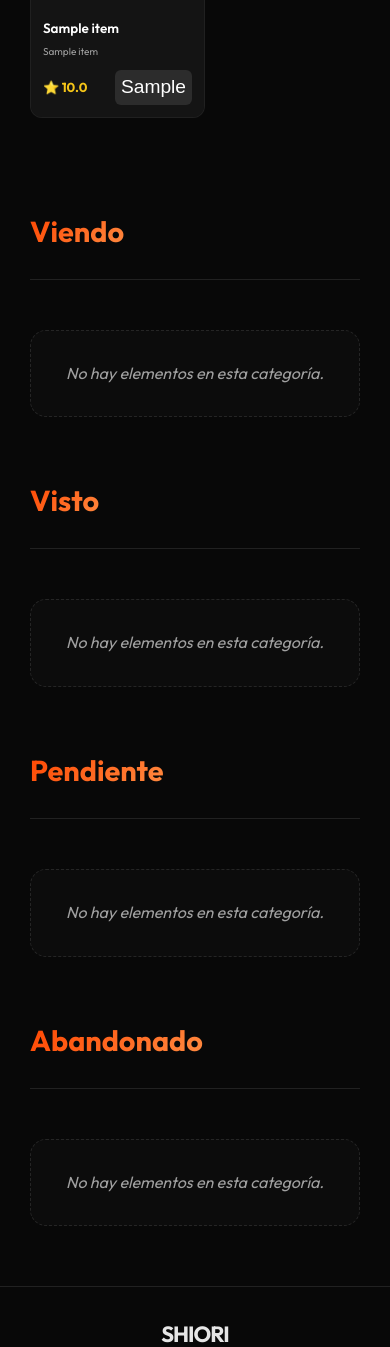
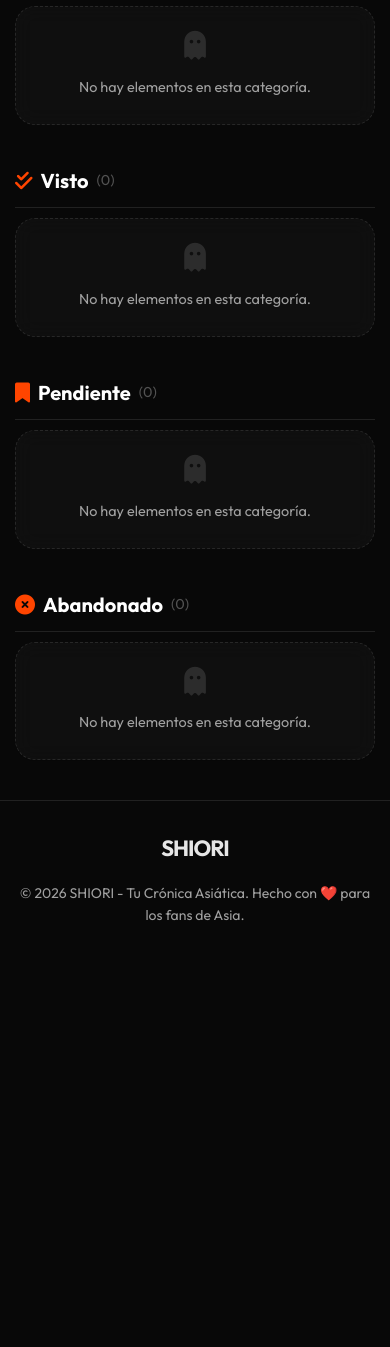
Before and after one commit to ruthmeira/TFG_asian_platform, a Flask app: page /collections in a window 390 px wide. Shown: the part 669-2016 px from the top of the page. After the commit the page ends 1590 px from the top, so only its background shows below. Run offline with Flask 3, Linux system fonts and the light colour scheme; a user stored in the database is signed in; tables that the repository leaves empty hold one stand-in row (values such as "Sample post"); some web fonts are replaced.

Commit message:
refactor: premium Collections UI overhaul and Home carousel parity

```diff
--- a/static/css/collections.css
+++ b/static/css/collections.css
@@ -1,42 +1,95 @@
-/* ===================================================== */
-/* COLLECTIONS PAGE - ESTILOS MODULARES */
-/* ===================================================== */
-
-.collection-section {
-    margin-bottom: 60px;
-    animation: fadeInSlide 0.8s ease backwards;
+.cast-page-container {
+    margin-bottom: 20px;
+    width: 100%;
+    animation: fadeIn 0.8s ease-out;
 }
 
-@keyframes fadeInSlide {
-    from { opacity: 0; transform: translateY(30px); }
+@keyframes fadeIn {
+    from { opacity: 0; transform: translateY(20px); }
     to { opacity: 1; transform: translateY(0); }
 }
 
-.collection-section:nth-child(2) { animation-delay: 0.1s; }
-.collection-section:nth-child(3) { animation-delay: 0.2s; }
-.collection-section:nth-child(4) { animation-delay: 0.3s; }
+.cast-main-header {
+    margin-bottom: clamp(30px, 4vw, 50px);
+}
 
-/* Empty state styling */
+.cast-title {
+    font-size: clamp(2rem, 5vw, 3.2rem);
+    font-weight: 800;
+    margin-bottom: 8px;
+    background: var(--primary-gradient);
+    -webkit-background-clip: text;
+    background-clip: text;
+    -webkit-text-fill-color: transparent;
+}
+
+.subtitle-premium {
+    color: var(--text-muted);
+    font-size: clamp(14px, 1.2vw, 17px);
+    margin: 0;
+    opacity: 0.8;
+}
+
+.collection-section {
+    margin-bottom: clamp(40px, 6vw, 65px);
+}
+
+.section-title {
+    font-size: clamp(1.3rem, 2.5vw, 1.8rem);
+    margin-bottom: 10px;
+    display: flex;
+    justify-content: space-between;
+    align-items: center;
+    color: #fff;
+    border-bottom: 1px solid rgba(255, 255, 255, 0.1);
+    padding-bottom: 15px;
+}
+
+.title-main-info {
+    display: flex;
+    align-items: center;
+    gap: 15px;
+}
+
+.title-main-info i {
+    color: var(--primary);
+}
+
+.title-main-info span {
+    color: rgba(255, 255, 255, 0.3);
+    font-size: 1.1rem;
+    font-weight: 400;
+}
+
+/* Empty state premium */
 .empty-msg-collection {
     color: var(--text-muted);
-    font-style: italic;
-    padding: 30px;
-    background: rgba(255, 255, 255, 0.02);
-    border-radius: 16px;
+    padding: 40px;
+    background: rgba(255, 255, 255, 0.03);
+    border-radius: 20px;
     border: 1px dashed rgba(255, 255, 255, 0.1);
     text-align: center;
     margin: 10px 0;
+    backdrop-filter: blur(10px);
+    display: flex;
+    flex-direction: column;
+    gap: 15px;
+    font-size: 1.1rem;
+}
+
+.empty-msg-collection i {
+    font-size: 2.5rem;
+    opacity: 0.2;
 }
 
 /* Specific carousel spacing for Collections */
 .carouselCollection {
     display: flex;
     overflow-x: auto;
-    gap: 25px;
-    padding: 15px 0 30px 0;
+    gap: 20px;
+    padding: 20px 0 15px 5px; /* Aligned with cards */
     scroll-behavior: smooth;
-    scrollbar-width: thin;
-    scrollbar-color: var(--primary) transparent;
+    /* Removed static mask-image to keep last cards sharp */
 }
 
 .carouselCollection::-webkit-scrollbar {
@@ -51,16 +104,96 @@
 /* Entrance animation for cards in collections */
 .collection-section .card-link {
     animation: cardEntrance 0.6s cubic-bezier(0.34, 1.56, 0.64, 1) backwards;
+    flex: 0 0 auto;
 }
 
 @keyframes cardEntrance {
-    0% { opacity: 0; transform: scale(0.8); }
+    0% { opacity: 0; transform: scale(0.9); }
     100% { opacity: 1; transform: scale(1); }
 }
 
 .carouselCollection .card-link:nth-child(1) { animation-delay: 0.1s; }
-.carouselCollection .card-link:nth-child(2) { animation-delay: 0.15s; }
-.carouselCollection .card-link:nth-child(3) { animation-delay: 0.2s; }
-.carouselCollection .card-link:nth-child(4) { animation-delay: 0.25s; }
-.carouselCollection .card-link:nth-child(5) { animation-delay: 0.3s; }
-.carouselCollection .card-link:nth-child(n+6) { animation-delay: 0.35s; }
+.carouselCollection .card-link:nth-child(2) { animation-delay: 0.18s; }
+.carouselCollection .card-link:nth-child(3) { animation-delay: 0.26s; }
+.carouselCollection .card-link:nth-child(4) { animation-delay: 0.34s; }
+.carouselCollection .card-link:nth-child(5) { animation-delay: 0.42s; }
+.carouselCollection .card-link:nth-child(n+6) { animation-delay: 0.5s; }
+
+/* REPARTO / SEASON LINK HARMONIZATION */
+.view-all-link {
+    font-size: 0.9rem;
+    font-weight: 600;
+}
+
+@media (max-width: 600px) {
+    .cast-main-header {
+        text-align: center;
+        margin-bottom: 30px;
+    }
+    .header-text {
+        display: flex;
+        flex-direction: column;
+        align-items: center;
+    }
+
+    /* MATCHING HOME SECTION TITLE LOGIC */
+    .section-title {
+        font-size: clamp(1rem, 6vw, 1.25rem) !important;
+        white-space: nowrap;
+        overflow: hidden;
+        text-overflow: ellipsis;
+        padding-bottom: 10px;
+    }
+
+    .title-main-info {
+        gap: 8px;
+    }
+
+    .title-main-info span {
+        font-size: 0.9rem;
+    }
+
+    /* MATCHING HOME CARD LOGIC (140px width) */
+    .collection-section .card {
+        width: 140px !important;
+        min-width: 140px !important;
+    }
+
+    .collection-section .card img {
+        height: 197px !important; /* Perfect 1.41 ratio */
+    }
+
+    .collection-section .card-body {
+        padding: 10px !important;
+    }
+
+    .collection-section .card-body h4 {
+        font-size: 10px !important;
+        margin-bottom: 2px !important;
+    }
+
+    .collection-section .card-body h6 {
+        font-size: 8px !important;
+        margin-bottom: 6px !important;
+    }
+
+    .collection-section .card-meta {
+        font-size: 9px !important;
+    }
+
+    .collection-section .badge {
+        top: 10px !important;
+        left: 10px !important;
+        padding: 3px 9px !important;
+        font-size: 7px !important;
+    }
+
+    .empty-msg-collection {
+        padding: 25px;
+        font-size: 0.9rem;
+    }
+
+    .empty-msg-collection i {
+        font-size: 1.8rem;
+    }
+}
--- a/templates/collections.html
+++ b/templates/collections.html
@@ -7,20 +7,24 @@
 
 {% block content %}
 
-<div class="container">
-    <div class="page-header">
-        <div class="title-section">
-            <h1>Mis Colecciones</h1>
-            <p>Toda tu crónica asiática en un solo lugar 🏮</p>
-        </div>
+<div class="cast-page-container">
+    <div class="cast-header-wrapper">
+        <header class="cast-main-header">
+            <div class="header-text">
+                <h1 class="cast-title">Mis Colecciones</h1>
+                <p class="subtitle-premium">Toda tu crónica asiática en un solo lugar 🏮</p>
+            </div>
+        </header>
     </div>
 
     {% if favorites %}
     <section class="collection-section">
-        <div class="section-header">
-            <h2>Favoritos</h2>
-            <a href="{{ url_for('view_collection', status='favoritos') }}" class="view-all-link">Ver todo >></a>
-        </div>
+        <h2 class="section-title">
+            <div class="title-main-info">
+                <i class="fas fa-heart"></i> Favoritos <span>({{ favorites|length }})</span>
+            </div>
+            <a href="{{ url_for('view_collection', status='favoritos') }}" class="view-all-link">Ver todo ></a>
+        </h2>
 
         <div class="carouselCollection">
             {% for item in favorites %}
@@ -44,13 +48,25 @@
     {% endif %}
 
     {% for status, items in collections.items() %}
+    {% set icon_map = {
+        'viendo': 'fa-play',
+        'planificada': 'fa-bookmark',
+        'pendiente': 'fa-bookmark',
+        'vistas': 'fa-check-double',
+        'visto': 'fa-check-double',
+        'en_espera': 'fa-pause-circle',
+        'abandonada': 'fa-times-circle',
+        'abandonado': 'fa-times-circle'
+    } %}
     <section class="collection-section">
-        <div class="section-header">
-            <h2>{{ status }}</h2>
+        <h2 class="section-title">
+            <div class="title-main-info">
+                <i class="fas {{ icon_map.get(status.lower(), 'fa-th-list') }}"></i> {{ status|title }} <span>({{ items|length }})</span>
+            </div>
             {% if items %}
-                <a href="{{ url_for('view_collection', status=status) }}" class="view-all-link">Ver todo >></a>
+                <a href="{{ url_for('view_collection', status=status) }}" class="view-all-link">Ver todo ></a>
             {% endif %}
-        </div>
+        </h2>
 
         {% if items %}
         <div class="carouselCollection">
@@ -72,7 +88,9 @@
             {% endfor %}
         </div>
         {% else %}
-            <p class="empty-msg-collection">No hay elementos en esta categoría.</p>
+            <div class="empty-msg-collection">
+                <i class="fas fa-ghost"></i> No hay elementos en esta categoría.
+            </div>
         {% endif %}
     </section>
     {% endfor %}
```
Also changed, not shown: static/css/home.css (+3 -6 lines).
